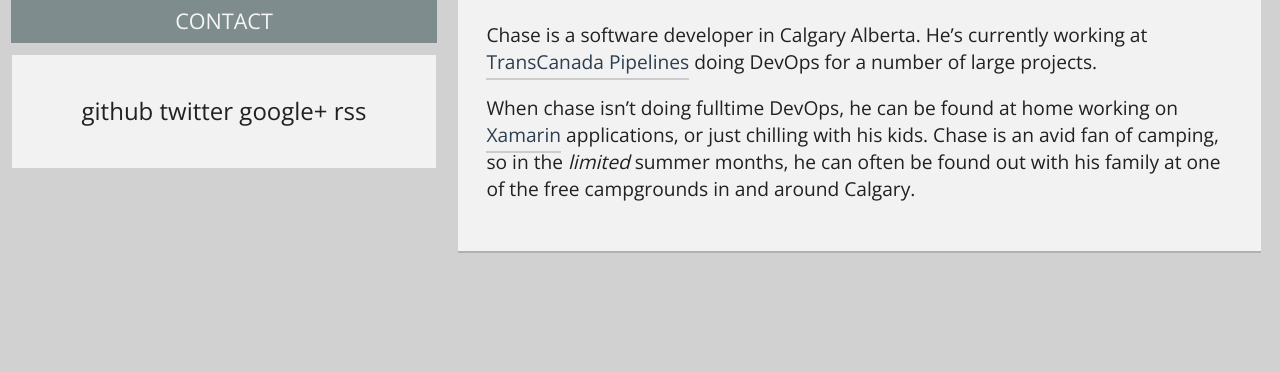
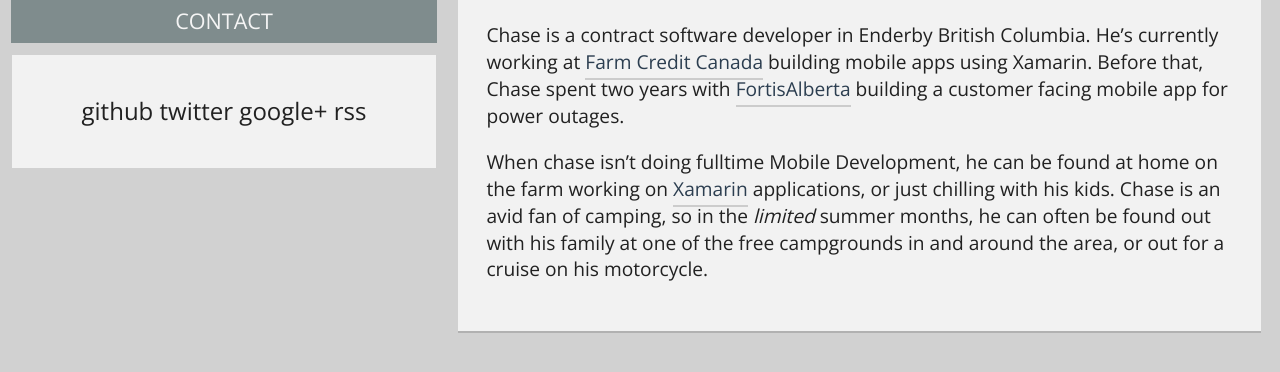
Before and after one commit to ChaseFlorell/chaseflorell.github.io, a Jekyll site: the page built from about/index.md, in a window 1280 px wide, cut to the strip 419-791 px from the top of the page. Built offline with Jekyll 4.4.1, drawn with Linux system fonts in a browser that asks for light colours.

Commit message:
[CF] updated about

```diff
--- a/about/index.md
+++ b/about/index.md
@@ -11,6 +11,6 @@ sharing: false
 
 ![]({{site.github.owner_gravatar_url }}){:height="150px" width="150px"}
 
-Chase is a software developer in Calgary Alberta. He's currently working at [TransCanada Pipelines](http://transcanada.com) doing DevOps for a number of large projects.
+Chase is a contract software developer in Enderby British Columbia. He's currently working at [Farm Credit Canada](https://www.fcc-fac.ca/en.html) building mobile apps using Xamarin. Before that, Chase spent two years with [FortisAlberta](https://fortisalberta.com) building a customer facing mobile app for power outages.
 
-When chase isn't doing fulltime DevOps, he can be found at home working on [Xamarin](http://xamarin.com) applications, or just chilling with his kids. Chase is an avid fan of camping, so in the *limited* summer months, he can often be found out with his family at one of the free campgrounds in and around Calgary.
+When chase isn't doing fulltime Mobile Development, he can be found at home on the farm working on [Xamarin](http://xamarin.com) applications, or just chilling with his kids. Chase is an avid fan of camping, so in the *limited* summer months, he can often be found out with his family at one of the free campgrounds in and around the area, or out for a cruise on his motorcycle.
```
Also changed, not shown: other parts of about/index.md (+1 -1 lines).
